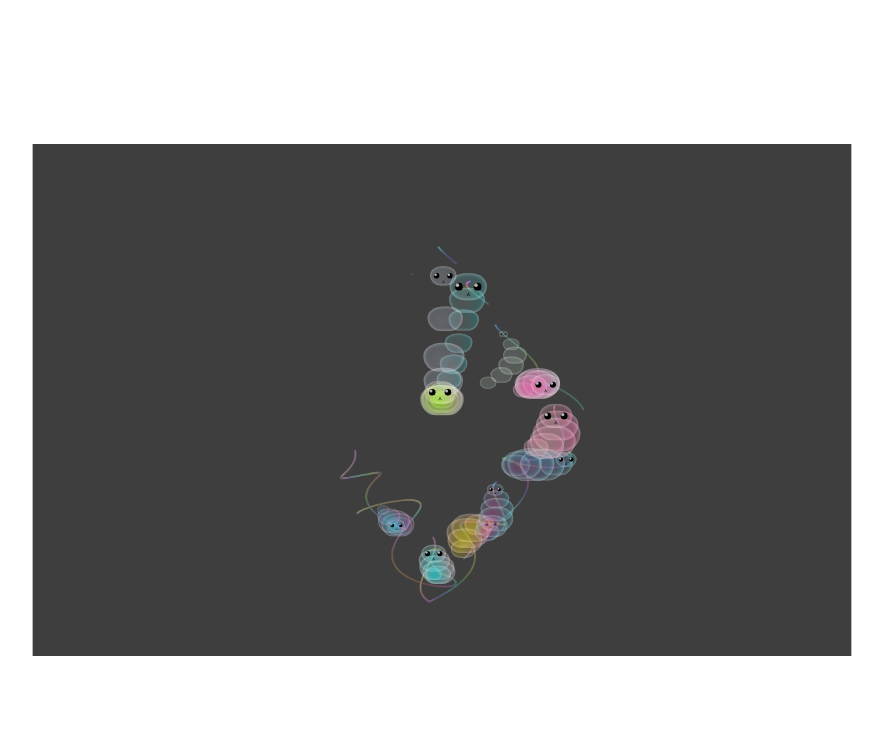
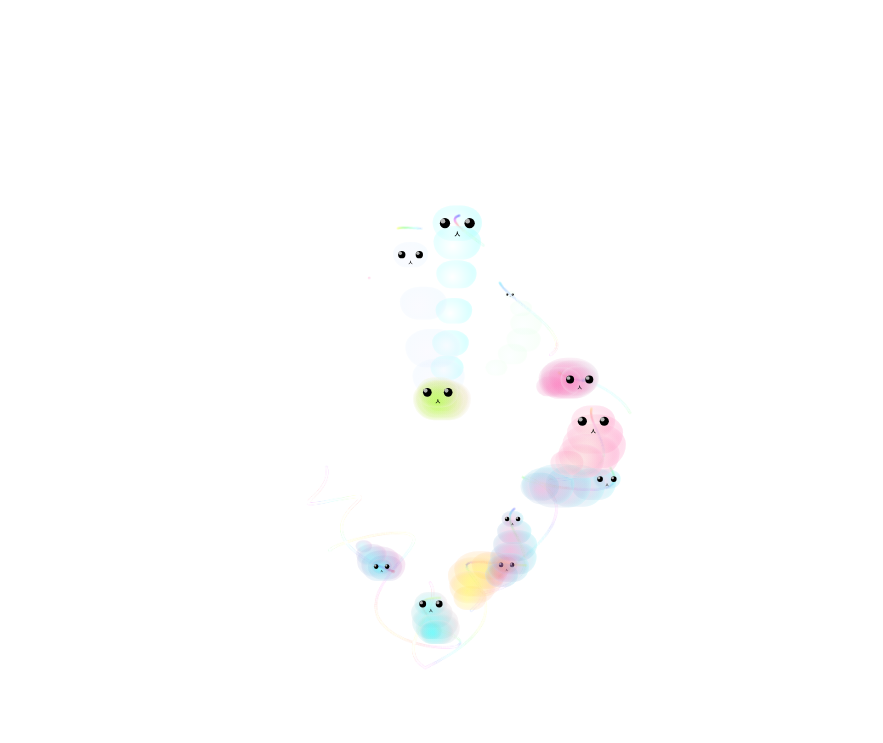
Before and after one commit to aj300542/ds2, a plain HTML site: page html/0.html in a window 1280 px wide. Shown: the whole page, without its empty margins (198-1081 px from the left). Drawn offline with Linux system fonts and the light colour scheme.

Commit message:
Add files via upload

```diff
--- a/html/script.js
+++ b/html/script.js
@@ -14,6 +14,7 @@
     const wormContainer = document.getElementById("wormContainer");
     const worms = [];
     const scaleFactor = 0.64;
+
     const wormConfigs = [
         { speed: 0.0004, start: 0.05, phase: 0, amplitude: 20, headScale: 0.28, bodyScale: 0.56, tailScale: 0.21, color: "radial-gradient(circle at 40% 60%, rgba(47, 248, 255, 0.2), rgba(255,20,147,0.15))" },
         { speed: 0.00056, start: 0.125, phase: Math.PI / 2, amplitude: 35, headScale: 0.42, bodyScale: 0.56, tailScale: 0.28, color: "radial-gradient(circle at 40% 60%, rgba(0,255,255,0.2), rgba(255,182,193,0.25))" },
@@ -22,17 +23,20 @@
         { speed: 0.0007, start: 0.35, phase: Math.PI * 1.5, amplitude: 35, headScale: 0.35, bodyScale: 0.77, tailScale: 0.49, color: "radial-gradient(circle at 40% 60%, rgba(255,20,147,0.1), rgba(0,255,255,0.2))" },
         { speed: 0.0005, start: 0.425, phase: Math.PI / 6, amplitude: 18, headScale: 0.56, bodyScale: 0.77, tailScale: 0.42, color: "radial-gradient(circle at 40% 60%, rgba(245, 229, 200, 0.15), rgba(255,105,180,0.3))" },
         { speed: 0.0006, start: 0.5, phase: Math.PI * 1.2, amplitude: 28, headScale: 0.49, bodyScale: 0.7, tailScale: 0.35, color: "radial-gradient(circle at 40% 60%, rgba(255,105,180,0.3), rgba(210,240,240,0.2))" },
-        { speed: 0.00044, start: 0.575, phase: Math.PI / 4, amplitude: 22, headScale: 0.14, bodyScale: 0.42, tailScale: 0.28, color: "radial-gradient(circle at 40% 60%, rgba(235,255,255,0.15), rgba(200,255,200,0.15))" },
-        { speed: 0.00076, start: 0.65, phase: Math.PI * 0.75, amplitude: 20, headScale: 0.63, bodyScale: 0.42, tailScale: 0.42, color: "radial-gradient(circle at 40% 60%, rgba(255,255,255,0.1), rgba(0,255,255,0.2))" },
-        { speed: 0.00042, start: 0.725, phase: Math.PI / 8, amplitude: 16, headScale: 0.448, bodyScale: 0.672, tailScale: 0.308, color: "radial-gradient(circle at 40% 60%, rgba(235,235,255,0.22), rgba(180,230,255,0.15))" },
-        { speed: 0.0008, start: 0.8, phase: Math.PI / 1.7, amplitude: 17, headScale: 0.532, bodyScale: 0.7, tailScale: 0.392, color: "radial-gradient(circle at 40% 60%, rgba(173,255,47,0.2), rgba(255, 200, 223, 0.15))" },
-        { speed: 0.001, start: 0.875, phase: Math.PI * 1.8, amplitude: 12, headScale: 0.364, bodyScale: 0.728, tailScale: 0.336, color: "radial-gradient(circle at 40% 60%, rgba(245,255,245,0.12), rgba(255,105,180,0.3))" }
+        { speed: 0.00044, start: 0.595, phase: Math.PI / 4, amplitude: 22, headScale: 0.14, bodyScale: 0.42, tailScale: 0.28, color: "radial-gradient(circle at 40% 60%, rgba(235,255,255,0.15), rgba(200,255,200,0.15))" },
+        { speed: 0.00076, start: 0.68, phase: Math.PI * 0.75, amplitude: 20, headScale: 0.63, bodyScale: 0.42, tailScale: 0.42, color: "radial-gradient(circle at 40% 60%, rgba(255,255,255,0.1), rgba(0,255,255,0.2))" },
+        { speed: 0.00042, start: 0.785, phase: Math.PI / 8, amplitude: 16, headScale: 0.448, bodyScale: 0.672, tailScale: 0.308, color: "radial-gradient(circle at 40% 60%, rgba(235,235,255,0.22), rgba(180,230,255,0.15))" },
+        { speed: 0.0008, start: 0.85, phase: Math.PI / 1.7, amplitude: 17, headScale: 0.532, bodyScale: 0.7, tailScale: 0.392, color: "radial-gradient(circle at 40% 60%, rgba(173,255,47,0.2), rgba(255, 200, 223, 0.15))" },
+        { speed: 0.001, start: 0.975, phase: Math.PI * 1.8, amplitude: 12, headScale: 0.364, bodyScale: 0.728, tailScale: 0.336, color: "radial-gradient(circle at 40% 60%, rgba(245,255,245,0.12), rgba(255,105,180,0.3))" }
     ].map(config => ({
         ...config,
         headScale: config.headScale * scaleFactor,
         bodyScale: config.bodyScale * scaleFactor,
         tailScale: config.tailScale * scaleFactor
     }));
+
+
+
 
     function createWorm(cfg, index) {
         const tail = document.createElement("div");
@@ -86,8 +90,10 @@
     });
 
     function fadeCanvas() {
-        ctx.fillStyle = "rgba(0, 0, 0, 0.008)"; // 越小残影越长，越大越快消散
+        ctx.globalCompositeOperation = "destination-out";
+        ctx.fillStyle = "rgba(0,0,0,0.01)";
         ctx.fillRect(0, 0, canvas.width, canvas.height);
+        ctx.globalCompositeOperation = "source-over"; // 或 "source-over lighter "
     }
 
     function updateWorm(worm, index) {
--- a/html/style.css
+++ b/html/style.css
@@ -6,13 +6,16 @@
             overflow: hidden;
             width: 100vw;
             height: 100vh;
+            scale: 1;
+            transform-origin: center center;
         }
 
         .scale-wrapper {
-            transform: scale(0.64);
+            transform: scale(0.85);
             transform-origin: center center;
             width: 100vw;
             height: 100vh;
+            background: trancsparent;
         }
 
         .container {
```
